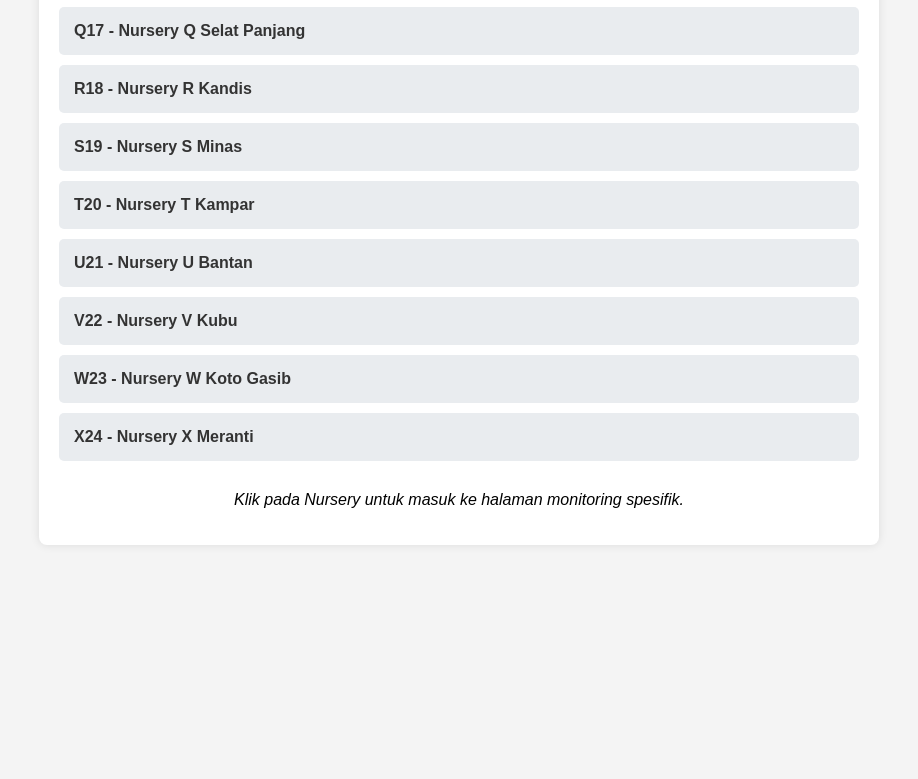
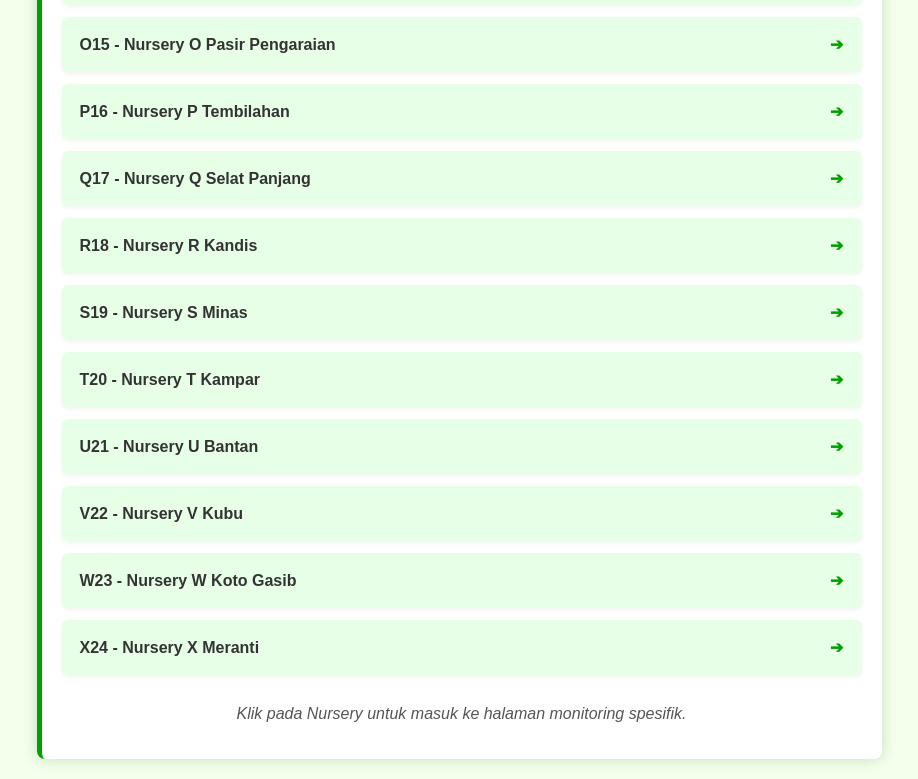
Before and after one commit to pemimpisang300-debug/Makmur, a plain HTML site: page index.html in a window 1280 px wide. Shown: the part 1050-1829 px from the top of the page, without its empty margins (181-1099 px from the left). Before the commit the page ends 1615 px from the top, so only its background shows below. Drawn offline with Linux system fonts and the light colour scheme.

Commit message:
Update index.html

```diff
--- a/index.html
+++ b/index.html
@@ -5,13 +5,14 @@
     <meta name="viewport" content="width=device-width, initial-scale=1.0">
     <title>Sistem Monitoring Sandbed Stoolplant Riau</title>
     <style>
-        body { font-family: Arial, sans-serif; background-color: #f4f4f4; margin: 0; padding: 20px; }
-        .container { max-width: 800px; margin: 0 auto; background: white; padding: 20px; border-radius: 8px; box-shadow: 0 0 10px rgba(0, 0, 0, 0.1); }
-        h1 { text-align: center; color: #007bff; margin-bottom: 30px; }
+        body { font-family: Arial, sans-serif; background-color: #f4ffec; margin: 0; padding: 20px; }
+        .container { max-width: 800px; margin: 0 auto; background: white; padding: 20px; border-radius: 8px; box-shadow: 0 0 15px rgba(0, 100, 0, 0.2); border-left: 5px solid #00a000; }
+        h1 { text-align: center; color: #00a000; margin-bottom: 30px; }
         .nursery-list { list-style: none; padding: 0; }
-        .nursery-item { background: #e9ecef; margin-bottom: 10px; padding: 15px; border-radius: 5px; cursor: pointer; transition: background 0.3s; }
-        .nursery-item:hover { background: #dee2e6; }
-        .nursery-item a { text-decoration: none; color: #333; font-weight: bold; display: block; }
+        .nursery-item { background: #e6ffe6; margin-bottom: 12px; padding: 18px; border-radius: 6px; cursor: pointer; transition: background 0.3s, transform 0.2s; box-shadow: 0 2px 4px rgba(0, 0, 0, 0.05); }
+        .nursery-item:hover { background: #ccffcc; transform: translateY(-2px); }
+        .nursery-item a { text-decoration: none; color: #333; font-weight: bold; display: flex; justify-content: space-between; align-items: center; }
+        .nursery-item a::after { content: '➔'; color: #00a000; font-weight: 900; }
     </style>
 </head>
 <body>
@@ -21,7 +22,7 @@
         <ul id="nursery-list" class="nursery-list">
             </ul>
 
-        <p style="text-align: center; margin-top: 30px; font-style: italic;">Klik pada Nursery untuk masuk ke halaman monitoring spesifik.</p>
+        <p style="text-align: center; margin-top: 30px; font-style: italic; color: #555;">Klik pada Nursery untuk masuk ke halaman monitoring spesifik.</p>
     </div>
 
     <script>
@@ -51,7 +52,6 @@
             { id: "V22", name: "Nursery V Kubu" },
             { id: "W23", name: "Nursery W Koto Gasib" },
             { id: "X24", name: "Nursery X Meranti" }
-            // Ganti ID/Nama ini sesuai daftar 24 Nursery yang sebenarnya
         ];
 
         const listElement = document.getElementById('nursery-list');
@@ -63,7 +63,7 @@
             // Link ke halaman monitoring.html dengan parameter ID Nursery
             const link = document.createElement('a');
             link.href = `monitoring.html?nursery=${nursery.id}`;
-            link.textContent = `${nursery.id} - ${nursery.name}`;
+            link.innerHTML = `<span>${nursery.id} - ${nursery.name}</span>`;
 
             listItem.appendChild(link);
             listElement.appendChild(listItem);
```
